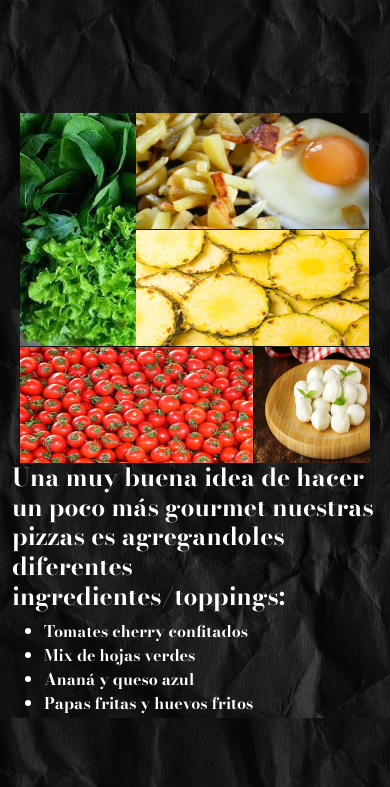
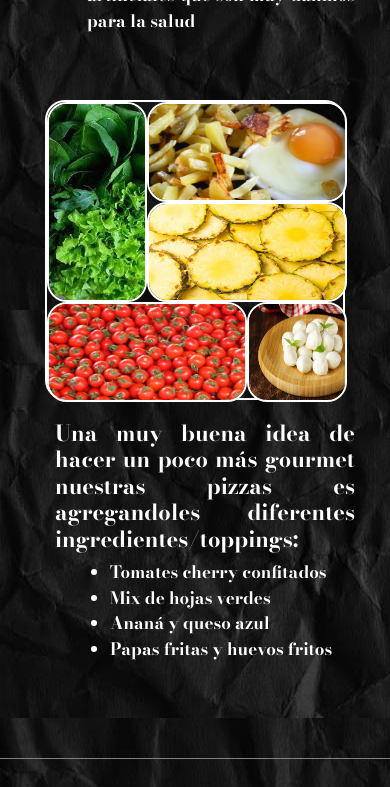
Before and after one commit to Franciscagw/Proyecto-Coder-House-Pizza-3, a website: page pages/info.html in a window 390 px wide. Shown: the part 914-1701 px from the top of the page. Drawn offline with nearby package versions, Linux system fonts and the light colour scheme.

Commit message:
hice responsive el info

```diff
--- a/pages/info.html
+++ b/pages/info.html
@@ -29,12 +29,12 @@
     </nav>
 
     <div class="body">
-        <section class="infoSec container">
+        <div>
             <h1 class="titlee">INFORMACION EXTRA</h1>
 
-            <div class="divMasa row">
-                <img src="../fotos/bollo-masa.png" class="col-xs-12 col-md-6">
-                <div class="masaFlex col-xs-12 col-md-6">
+            <div class="divMasa">
+                <img src="../fotos/bollo-masa.png">
+                <div class="masaFlex">
                     <h2 >
                         La masa madre es muy buena para salud, algunos de los beneficios que genera en nuestro cuerpo son:
                     </h2>
@@ -46,8 +46,8 @@
                 </div>
             </div>
 
-            <section class="sectIdeas row">
-                <div class=" gridIdeas col-xs-12 col-md-6 " >
+            <section class="divMasa">
+                <div class="gridIdeas" >
                     <div class="divIdeas">
                         <img src="../fotos/foto-anana.jpg" alt="foto-anana" id="foto-anana">
                         <img src="../fotos/foto-bococcino.jpg" alt="foto-bocaccino" id="foto-bocaccino">
@@ -57,7 +57,7 @@
                     </div>
                 </div>
 
-                <div class="masaFlex col-xs-12 col-md-6">
+                <div class="masaFlex">
                     <h2>
                         Una muy buena idea de hacer un poco más gourmet nuestras pizzas es agregandoles diferentes ingredientes/toppings:
                     </h2>
--- a/sass/mediasqueries/_phonemediaq.scss
+++ b/sass/mediasqueries/_phonemediaq.scss
@@ -16,7 +16,7 @@
     }
     .body {
         .titlee {
-            font-size: 25px;
+            font-size: 30px;
             margin-top: 20px;
             margin-bottom: 20px;
         }
@@ -74,4 +74,55 @@
     }
 
 
+    /* parte de informacion extra*/
+
+    .divMasa {
+        flex-direction: column;
+        justify-content: center;
+        align-items: center;
+
+        margin-top: 40px;
+        margin-bottom: 40px;
+        img {
+            height: 400px;
+            width: 400px;
+        }
+        .masaFlex {
+            width: 400px;
+            h2 {
+                font-size: 22px;
+            }
+            li {
+                font-size: 17px;
+            }
+        }
+        .divIdeas {
+            width: 400px;
+            height: 400px;
+            #foto-anana {
+                width: 266px;
+                height: 133px;
+            }
+            #foto-bocaccino {
+                width: 133px;
+                height: 133px;
+            }
+            #foto-hojasv {
+                grid-area: verdes;
+                width: 133px;
+                height: 266px;
+            }
+            #foto-papasyhuevo{
+                width: 266px;
+                height: 133px;
+            }
+            #foto-tomates{
+                width: 266px;
+                height: 133px;
+            }
+        }
+    }
+
+
+
 }
--- a/sass/mediasqueries/_smallestmediaq.scss
+++ b/sass/mediasqueries/_smallestmediaq.scss
@@ -42,4 +42,47 @@
         }
 
     }
+
+    .divMasa {
+        margin-top: 30px;
+        margin-bottom: 30px;
+        img {
+            height: 300px;
+            width: 300px;
+        }
+        .masaFlex {
+            width: 300px;
+            h2 {
+                font-size: 22px;
+            }
+            li {
+                font-size: 17px;
+            }
+        }
+        .divIdeas {
+            width: 300px;
+            height: 300px;
+            #foto-anana {
+                width: 200px;
+                height: 100px;
+            }
+            #foto-bocaccino {
+                width: 100px;
+                height: 100px;
+            }
+            #foto-hojasv {
+                grid-area: verdes;
+                width: 100px;
+                height: 200px;
+            }
+            #foto-papasyhuevo{
+                width: 200px;
+                height: 100px;
+            }
+            #foto-tomates{
+                width: 200px;
+                height: 100px;
+            }
+        }
+    }
 }
--- a/sass/mediasqueries/_tabletmediaq.scss
+++ b/sass/mediasqueries/_tabletmediaq.scss
@@ -47,44 +47,46 @@
     }
 
 
-
-
-
-
-
-
-
-
-
-    .divIdeas {
-        width: 350px;
-        height: 350px;
+    /* parte de informacion extra*/
+    .divMasa {
+        img {
+            height: 300px;
+            width: 300px;
+        }
+        .masaFlex {
+            width: 320px;
+            h2 {
+                font-size: 18px;
             }
 
-    .gridIdeas {
-        display: flex;
-         justify-content: center;
+            li {
+                font-size: 13px;
             }
+        }
+        .divIdeas {
+            width: 300px;
+            height: 300px;
             #foto-anana {
-        width: 233px;
-        height: 116px;
+                width: 200px;
+                height: 100px;
             }
             #foto-bocaccino {
-        width: 116px;
-        height: 116px;
+                width: 100px;
+                height: 100px;
             }
             #foto-hojasv {
-        width: 116px;
-        height: 233px;
+                grid-area: verdes;
+                width: 100px;
+                height: 200px;
             }
             #foto-papasyhuevo{
-        width: 233px;
-        height: 116px;
+                width: 200px;
+                height: 100px;
             }
             #foto-tomates{
-        width: 233px;
-        height: 116px;
+                width: 200px;
+                height: 100px;
             }
-
-
         }
+    }
+}
--- a/sass/pages/_info.scss
+++ b/sass/pages/_info.scss
@@ -1,63 +1,64 @@
 /* parte de informacion extra*/
 
 .divMasa {
-    margin-bottom: 100px;
+    display: flex;
+    flex-direction: row;
+    justify-content: center;
+
+    margin-bottom: 20px;
+    margin-top: 20px;
+
+    img {
+        height: 450px;
+        width: 450px;
+        border: solid 2px white;
+        border-radius: 20px;
     }
-.sectIdeas {
-    margin-bottom: 50px;
-    display: flex;
-    flex-direction: row-reverse;
-    margin-top: 50px;
-}
-
     .masaFlex {
+        width: 450px;
         display: flex;
         flex-direction: column;
-     justify-content: space-evenly;
+        justify-content: center;
+        align-items: center;
+        margin-left: 20px;
+        text-align: justify;
+    }
+    .divIdeas {
+        width: 450px;
+        height: 450px;
+        border: solid 2px white;
+        border-radius: 20px;
 
-}
-.masaFlex ol {
-    display: flex;
-    flex-direction: column;
-     justify-content: space-evenly;
-}
-.masaFlex ul {
-    display: flex;
-    flex-direction: column;
-     justify-content: space-evenly;
-}
+        margin-bottom: 20px;
+        margin-top: 20px;
 
-/* grid example*/
-
-.divIdeas {
-    width: 500px;
-    height: 500px;
         display: grid;
         grid-template-areas: "verdes papas papas" "verdes anana anana"
         "tomates tomates bocaccino";
-}
         #foto-anana {
             grid-area: anana;
-    width: 333px;
-    height: 166px;
+            width: 300px;
+            height: 150px;
         }
         #foto-bocaccino {
             grid-area: bocaccino;
-    width: 166px;
-    height: 166px;
+            width: 150px;
+            height: 150px;
         }
         #foto-hojasv {
             grid-area: verdes;
-    width: 166px;
-    height: 333px;
+            width: 150px;
+            height: 300px;
         }
         #foto-papasyhuevo{
-    width: 333px;
-    height: 166px;
+            width: 300px;
+            height: 150px;
             grid-area: papas;
         }
         #foto-tomates{
             grid-area: tomates;
-    width: 333px;
-    height: 166px;
+            width: 300px;
+            height: 150px;
         }
+    }
+}
```
Also changed, not shown: css/style.css, sass/pages/_nosotros.scss (line endings or trailing spaces), 1 other file. Lines whose indentation alone changed are shown as unchanged.
